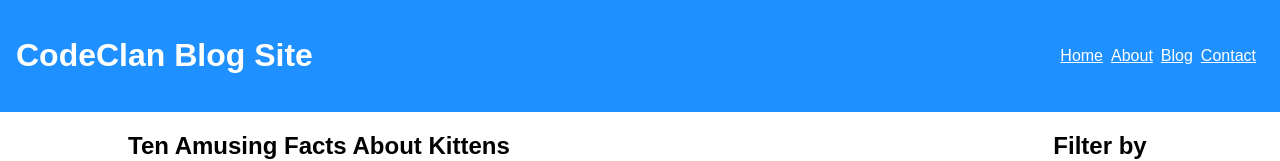
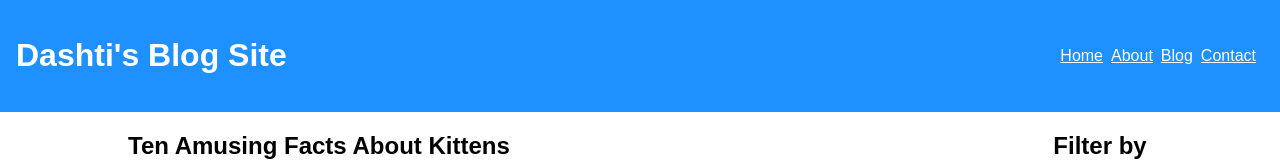
Before and after one commit to AliDashti-Cap/kitten_blog, a plain HTML site: page index.html in a window 1280 px wide. Shown: the top 161 px of the page. Drawn offline with Linux system fonts and the light colour scheme.

Commit message:
Changed page title
Changed website title to match new branding.

```diff
--- a/index.html
+++ b/index.html
@@ -6,11 +6,11 @@
   <link rel="stylesheet" href="css/style.css">
   <link rel="stylesheet" href="css/tablet.css">
   <link rel="stylesheet" href="css/desktop.css">
-  <title>CodeClan Blog Site</title>
+  <title>Dashti's Blog Site</title>
 </head>
 <body>
   <header>
-    <h1>CodeClan Blog Site</h1>
+    <h1>Dashti's Blog Site</h1>
     <nav>
       <ul>
         <li><a href="/home">Home</a></li>
```
